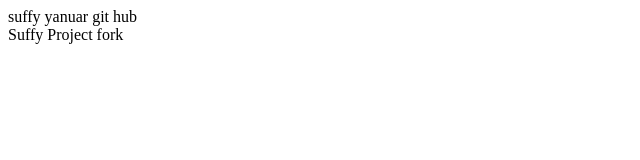
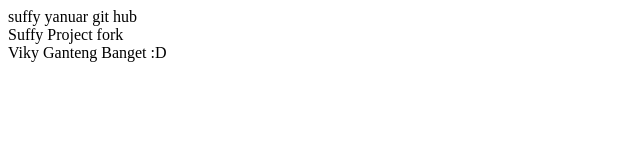
Before and after one commit to suffy/WebsiteHtml, a plain HTML site: page index.html in a window 1280 px wide. Shown: the whole page, without its empty margins (0-640 px from the left). Drawn offline with Linux system fonts and the light colour scheme.

Commit message:
Update index.html
Telah Menambah Labet

```diff
--- a/index.html
+++ b/index.html
@@ -3,5 +3,7 @@
 	suffy yanuar git hub
 	<br>
 	Suffy Project fork
+	<br>
+	Viky Ganteng Banget :D
 </body>
 </html>
```
